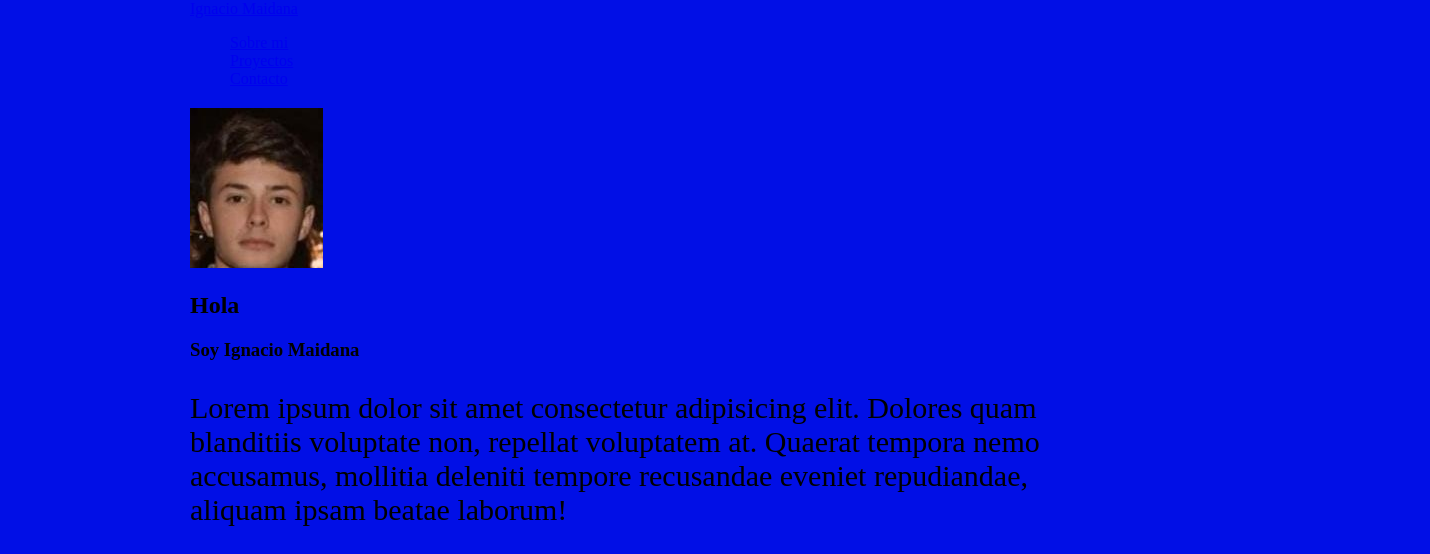
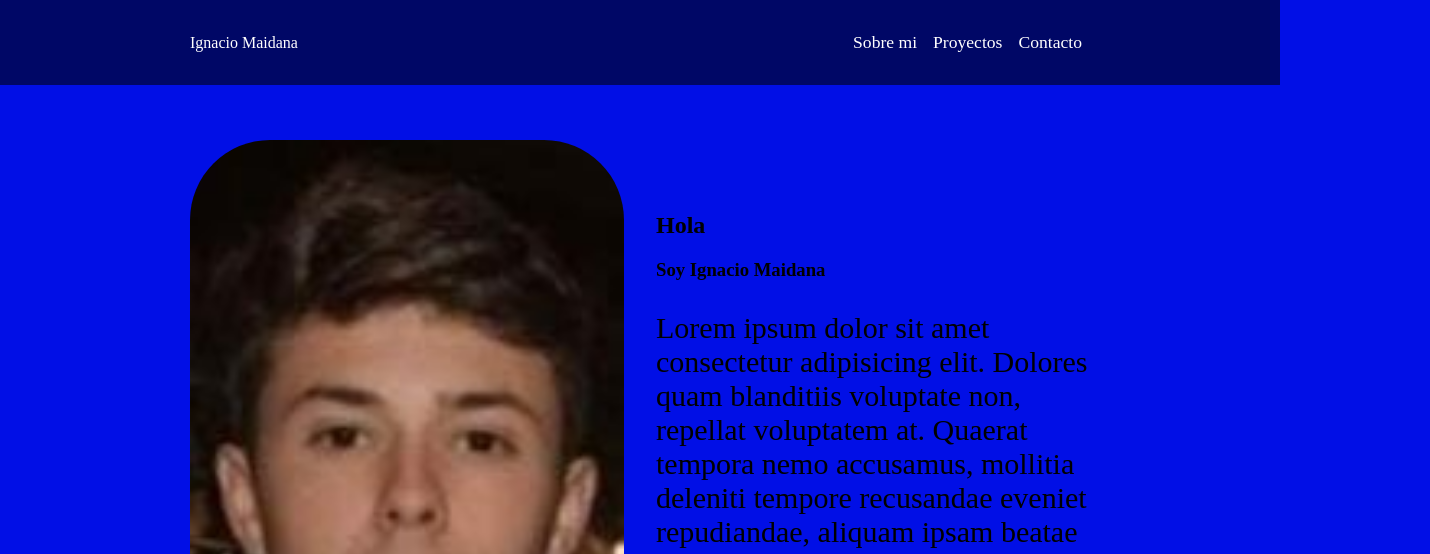
Before and after one commit to Ignacio2212/Ignacio2212.github.io, a plain HTML site: page index.html in a window 1280 px wide. Shown: the top 554 px of the page, 1430 px wide, since content can reach past the window. Drawn offline with Linux system fonts and the light colour scheme; files that its build step writes are made by us from their sources.

Commit message:
first commit

```diff
--- a/Styles/styles.css
+++ b/Styles/styles.css
@@ -1,10 +1,10 @@
-@import "./components/_navbar.css";
-@import "./components/_buttons.css";
-@import "./components/_cards.css";
-@import "./components/_inputs.css";
+@import "./components/navbar.css";
+@import "./components/buttons.css";
+@import "./components/cards.css";
+@import "./components/inputs.css";
 
-@import "./layout/_grids.css";
-@import "./texts/_texts.css";
+@import "./layout/grids.css";
+@import "./texts/gtexts.css";
 
 
 
--- a/index.html
+++ b/index.html
@@ -7,7 +7,7 @@
     <meta name="viewport" content="width=device-width, initial-scale=1.0">
     <link rel="stylesheet" href="styles.css">
     <link href="./Styles/styles.css" rel="stylesheet">
-    <title>Porfolio Web Ignacio</title>
+    <title>Porfolio Web</title>
 </head>
 <body>
     <nav>
```
